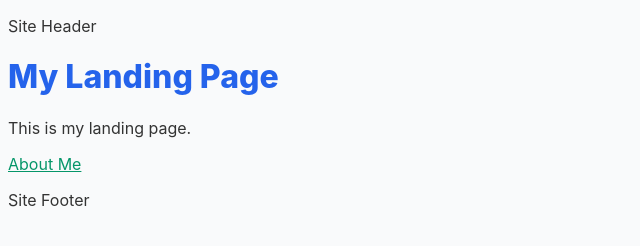
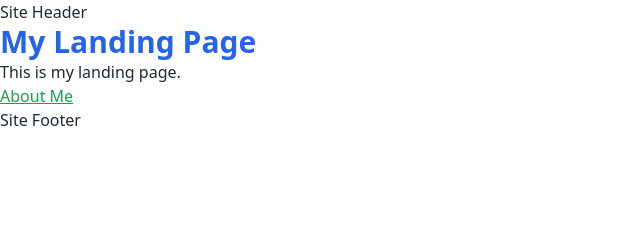
Before and after one commit to bladexr8/my-first-gatsby-project, a Gatsby site: page / in a window 1280 px wide. Shown: the whole page, without its empty margins (0-640 px from the left). Built offline with nearby package versions, Linux system fonts and the light colour scheme; Gatsby itself is replaced by a stand-in of ours.

Commit message:
tailwind.css styling

```diff
--- a/gatsby-config.js
+++ b/gatsby-config.js
@@ -1,3 +1,11 @@
 module.exports = {
-  plugins: [],
+  siteMetadata: {
+    siteUrl: 'https://your.website',
+    name: 'Your Name',
+    role: 'Developer at Company',
+    bio: 'My short bio that I will use to introduce myself'
+  },
+  plugins: [
+    'gatsby-plugin-postcss'
+  ],
 }
--- a/package.json
+++ b/package.json
@@ -15,7 +15,10 @@
   "license": "ISC",
   "dependencies": {
     "gatsby": "^4.13.0",
+    "gatsby-plugin-postcss": "^5.13.0",
+    "postcss": "^8.4.13",
     "react": "^18.1.0",
-    "react-dom": "^18.1.0"
+    "react-dom": "^18.1.0",
+    "tailwindcss": "^3.0.24"
   }
 }
--- /dev/null
+++ b/postcss.config.js
@@ -0,0 +1,3 @@
+module.exports = () => ({
+  plugins: [require("tailwindcss")]
+})
--- a/src/styles/global.css
+++ b/src/styles/global.css
@@ -1,18 +1,13 @@
-html {
-  background-color: #f9fafb;
-  font-family: -apple-system, "Segoe UI", Roboto,
-    Helvetica, Arial, sans-serif,
-    "Apple Color Emoji", "Segoe UI Emoji", "Segoe UI Symbol";
-}
+@tailwind base;
+@tailwind components;
+@tailwind utilities;
+
 h1 {
-  color: #2563eb;
-  size: 6rem;
-  font-weight: 800;
+  @apply text-3xl font-bold text-blue-600;
 }
 p {
-  color: #333333;
+  @apply text-gray-800;
 }
 a {
-  color: #059669;
-  text-decoration: underline;
+  @apply text-green-600 underline;
 }
--- /dev/null
+++ b/tailwind.config.js
@@ -0,0 +1,7 @@
+module.exports = {
+  content: [],
+  theme: {
+    extend: {},
+  },
+  plugins: [],
+}
```
Also changed, not shown: 1 other file.
